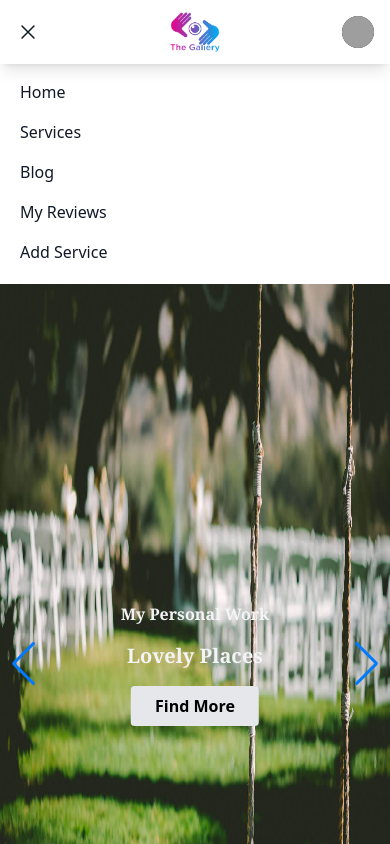
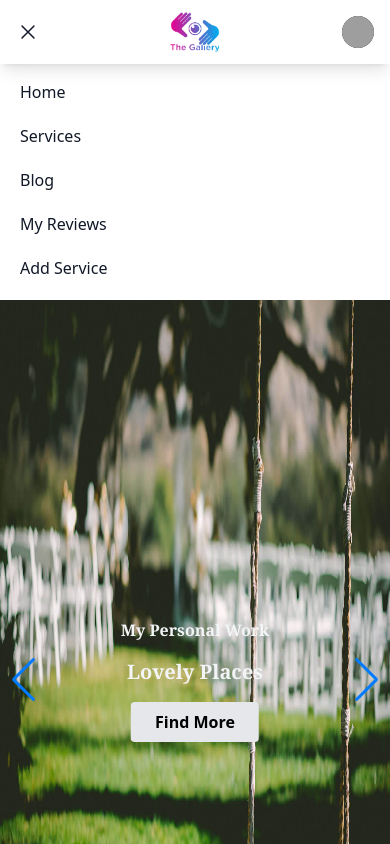
Before and after one commit to Grzafnan/the-gallery-client, a React (Create React App) app: page / in a window 390 px wide. Both pictures are taken after a click on the button "Open main menu". Shown: the top 844 px of the page. Built offline with nearby package versions, Linux system fonts and the light colour scheme; grey boxes are pictures that could not be loaded.

Commit message:
responsive header in small device

```diff
--- a/src/components/Pages/HomeAbout/HomeAbout.js
+++ b/src/components/Pages/HomeAbout/HomeAbout.js
@@ -1,6 +1,7 @@
 import React from 'react';
 import { FaFacebookF, FaTwitter, FaInstagram, FaStar } from "react-icons/fa";
 import signature from '../../../assets/signature.png'
+import aboutLogo from '../../../assets/about-logo.avif'
 
 const HomeAbout = () => {
   return (
@@ -8,7 +9,7 @@ const HomeAbout = () => {
       <div className="lg:px-20 md:px-6 px-4 md:py-12 py-8">
         <div className="lg:flex mx-auto lg:w-3/4 items-center justify-between">
           <div className="lg:w-5/12 flex justify-center md:items-start lg:justify-end lg:pr-20">
-            <img className='w-8/12 lg:w-3/4 rounded-full' src="https://i.ibb.co/HBjhL2h/img2.jpg" alt="" />
+            <img className='w-8/12 lg:w-3/4 rounded-full' src={aboutLogo} alt="about logo" />
           </div>
           <div className="lg:w-7/12 lg:mt-0 mt-8">
             <div className="w-full h-full">
@@ -18,10 +19,7 @@ const HomeAbout = () => {
               <p className='text-base py-8 text-justify'>
                 Does this sound familiar? It’s the day of your photo session … the kids are fighting, the baby pooped his pants, and you still don’t know what you’re wearing. Then there’s the outfits, the weather, and the attitudes (from the toddler, the teen, or the less-than-pumped husband).
                 You arrive and try to corral your children and smile through the circus that is this season of life. On the way home, you cross your fingers and pray that you got at least ONE good photo.
-
-
               </p>
-
               <div className='pb-10 flex justify-between w-[20%]'>
                 <button>
                   <FaFacebookF />
--- a/src/components/Pages/Shared/Header/Header.js
+++ b/src/components/Pages/Shared/Header/Header.js
@@ -12,12 +12,31 @@ const Header = () => {
   // console.log(user);
 
   const navigation = [
-    { name: 'Home', to: '/home' },
+    { name: 'Home', to: '/home', },
     { name: 'Services', to: '/services' },
     { name: 'Blog', to: '/blog' },
     { name: 'My Reviews', to: '/my-reviews' },
     { name: 'Add Service', to: '/add-service' },
   ]
+
+
+  const menu = <>
+    <NavLink to='/home' className={({ isActive }) => isActive ? 'bg-gray-900 text-white px-3 py-2 rounded-md text-md font-medium block lg:inline-block' : 'text-gray-900 hover:bg-gray-900 hover:text-white px-3 py-2 rounded-md text-md font-medium block lg:inline-block'
+
+    }> Home</NavLink>
+    <NavLink to='/services' className={({ isActive }) => isActive ? 'bg-gray-900 text-white px-3 py-2 rounded-md text-md font-medium block lg:inline-block' : 'text-gray-900 hover:bg-gray-900 hover:text-white px-3 py-2 rounded-md text-md font-medium block lg:inline-block'
+
+    }> Services</NavLink>
+    <NavLink to='/blog' className={({ isActive }) => isActive ? 'bg-gray-900 text-white px-3 py-2 rounded-md text-md font-medium block lg:inline-block' : 'text-gray-900 hover:bg-gray-900 hover:text-white px-3 py-2 rounded-md text-md font-medium block lg:inline-block'
+
+    }> Blog</NavLink>
+    <NavLink to='/my-reviews' className={({ isActive }) => isActive ? 'bg-gray-900 text-white px-3 py-2 rounded-md text-md font-medium block lg:inline-block' : 'text-gray-900 hover:bg-gray-900 hover:text-white px-3 py-2 rounded-md text-md font-medium block lg:inline-block'
+
+    }> My Reviews</NavLink>
+    <NavLink to='/add-service' className={({ isActive }) => isActive ? 'bg-gray-900 text-white px-3 py-2 rounded-md text-md font-medium block lg:inline-block' : 'text-gray-900 hover:bg-gray-900 hover:text-white px-3 py-2 rounded-md text-md font-medium block lg:inline-block'
+
+    }> Add Service</NavLink>
+  </>
 
 
 
@@ -62,18 +81,7 @@ const Header = () => {
                   </div>
                   <div className="hidden sm:ml-6 sm:block">
                     <div className="flex space-x-4">
-                      {navigation.map((item, idx) => (
-                        <NavLink
-                          key={idx}
-                          to={item.to}
-                          className={({ isActive }) => isActive ? 'bg-gray-900 text-white px-3 py-2 rounded-md text-md font-medium' : 'text-gray-900 hover:bg-gray-900 hover:text-white px-3 py-2 rounded-md text-md font-medium'
-
-                          }
-                          aria-current={item.current ? 'page' : undefined}
-                        >
-                          {item.name}
-                        </NavLink>
-                      ))}
+                      {menu}
                     </div>
                   </div>
                 </div>
@@ -143,20 +151,11 @@ const Header = () => {
 
             <Disclosure.Panel className="sm:hidden">
               <div className="space-y-1 px-2 pt-2 pb-3">
-                {navigation.map((item, idx) => (
-                  <Link to={item.to} key={idx}>
-                    <button
-                      className={classNames(
-                        item.current ? 'bg-gray-900 text-white' : 'text-gray-900 hover:bg-gray-700 hover:text-white',
-                        'block px-3 py-2 rounded-md text-base font-medium w-full text-start'
-                      )}
-                      aria-current={item.current ? 'page' : undefined}
-                    >
-                      {item.name}
-                    </button>
 
-                  </Link>
-                ))}
+                {
+                  menu
+                }
+
               </div>
             </Disclosure.Panel>
           </>
```
Also changed, not shown: src/assets/about-logo.avif (added).
